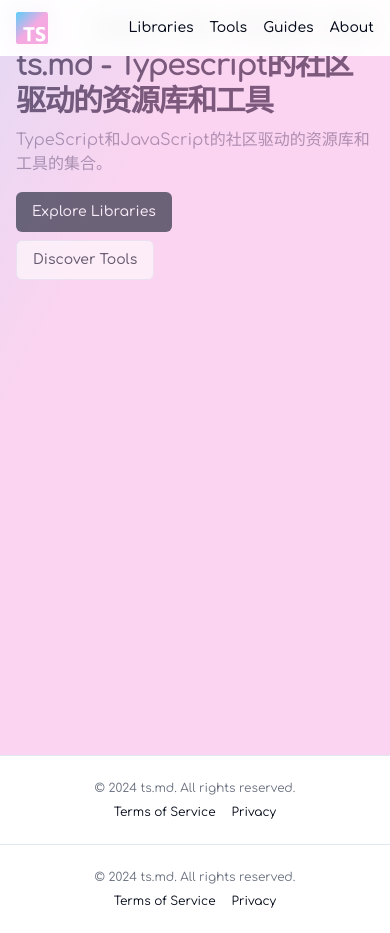
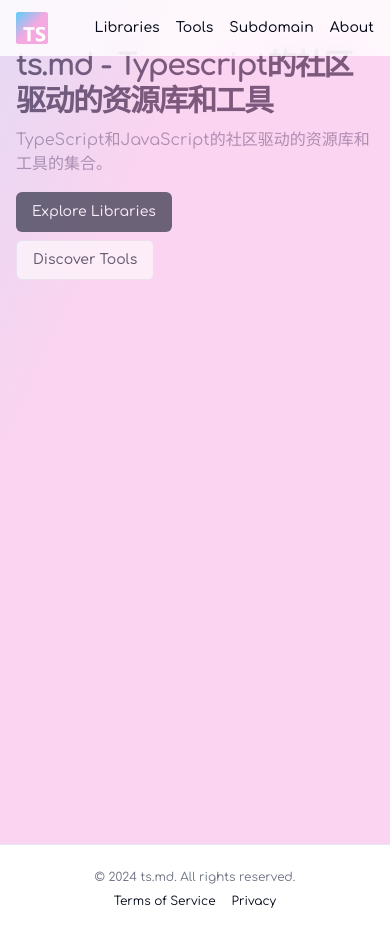
Before and after one commit to cvyl/ts.md, a Next.js app: page / in a window 390 px wide. Built offline with nearby package versions, Linux system fonts and the light colour scheme.

Commit message:
feat: request subdomain

```diff
--- a/src/app/(landing)/page.tsx
+++ b/src/app/(landing)/page.tsx
@@ -3,35 +3,10 @@
 import Link from 'next/link'
 import { Button } from '@/components/ui/button'
 import { Skeleton } from '@/components/ui/skeleton'
-import { TypeIcon } from '@/components/icons'
 
-export default function Component() {
+export default function LandingPage() {
 	return (
 		<div className='bodyLandingPage'>
-			<header className='headerLandingPage'>
-				<Link
-					href='#'
-					className='flex items-center justify-center'
-					prefetch={false}
-				>
-					<TypeIcon className='h-8 w-8' />
-					<span className='sr-only'>ts.md</span>
-				</Link>
-				<nav className='ml-auto flex gap-4 sm:gap-6'>
-					<Link href='#' className='navLink' prefetch={false}>
-						Libraries
-					</Link>
-					<Link href='#' className='navLink' prefetch={false}>
-						Tools
-					</Link>
-					<Link href='#' className='navLink' prefetch={false}>
-						Guides
-					</Link>
-					<Link href='#' className='navLink' prefetch={false}>
-						About
-					</Link>
-				</nav>
-			</header>
 			<main className='mainLandingPage'>
 				<div className='gradientOverlay pointer-events-none' />
 				<section className='sectionLandingPage'>
@@ -73,17 +48,6 @@
 					</div>
 				</section>
 			</main>
-			<footer className='footerLandingPage'>
-				<p className='footerText'>&copy; 2024 ts.md. All rights reserved.</p>
-				<nav className='footerNav'>
-					<Link href='#' className='footerLink' prefetch={false}>
-						Terms of Service
-					</Link>
-					<Link href='#' className='footerLink' prefetch={false}>
-						Privacy
-					</Link>
-				</nav>
-			</footer>
 		</div>
 	)
 }
--- a/src/components/_app/_navbar.tsx
+++ b/src/components/_app/_navbar.tsx
@@ -5,7 +5,7 @@
 	return (
 		<header className='headerLandingPage'>
 			<Link
-				href='#'
+				href='/'
 				className='flex items-center justify-center'
 				prefetch={false}
 			>
@@ -19,7 +19,7 @@
 				<Link href='#' className='navLink' prefetch={false}>
 					Tools
 				</Link>
-				<Link href='#' className='navLink' prefetch={false}>
+				<Link href='subdomain' className='navLink' prefetch={false}>
 					Subdomain
 				</Link>
 				<Link href='#' className='navLink' prefetch={false}>
```
